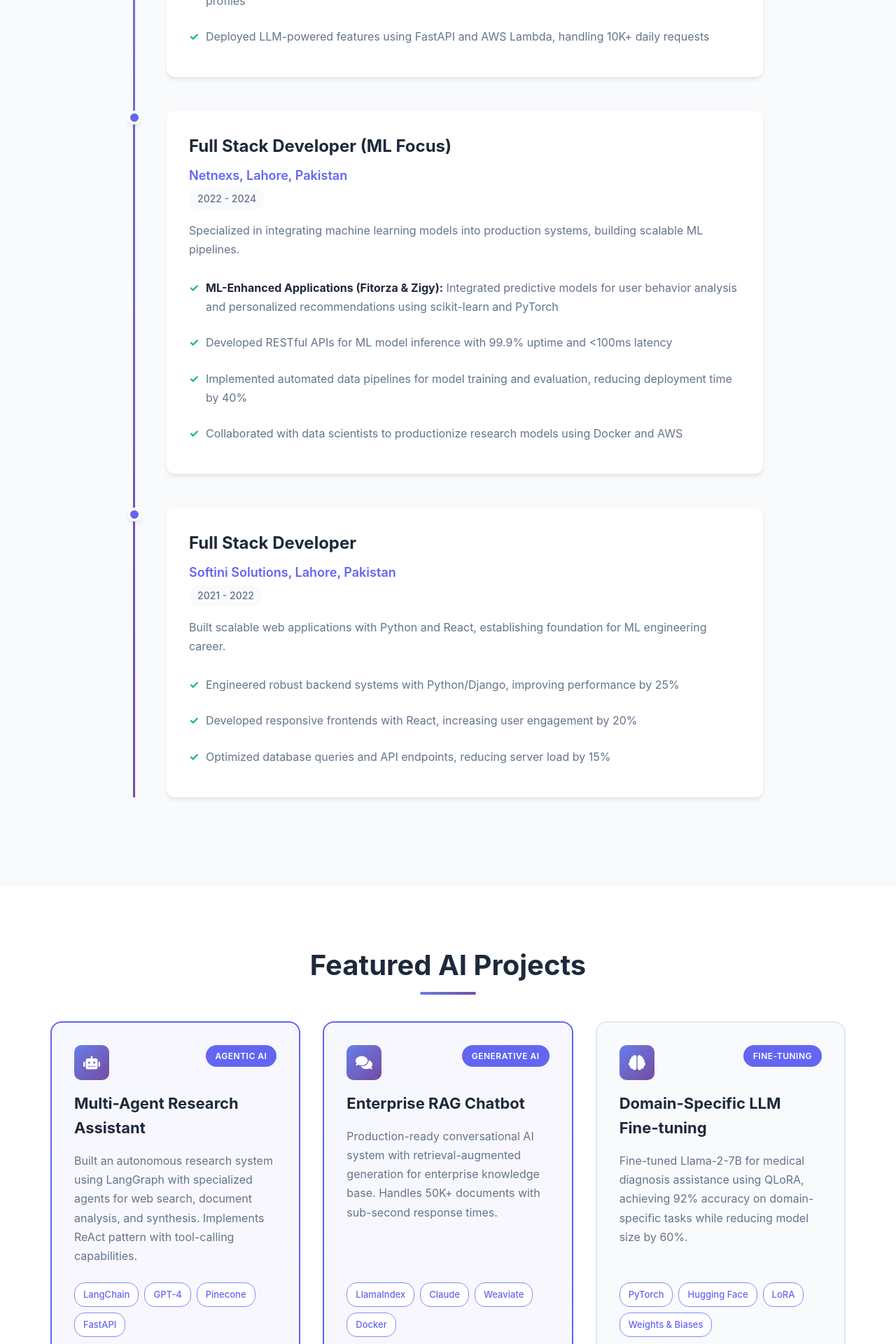
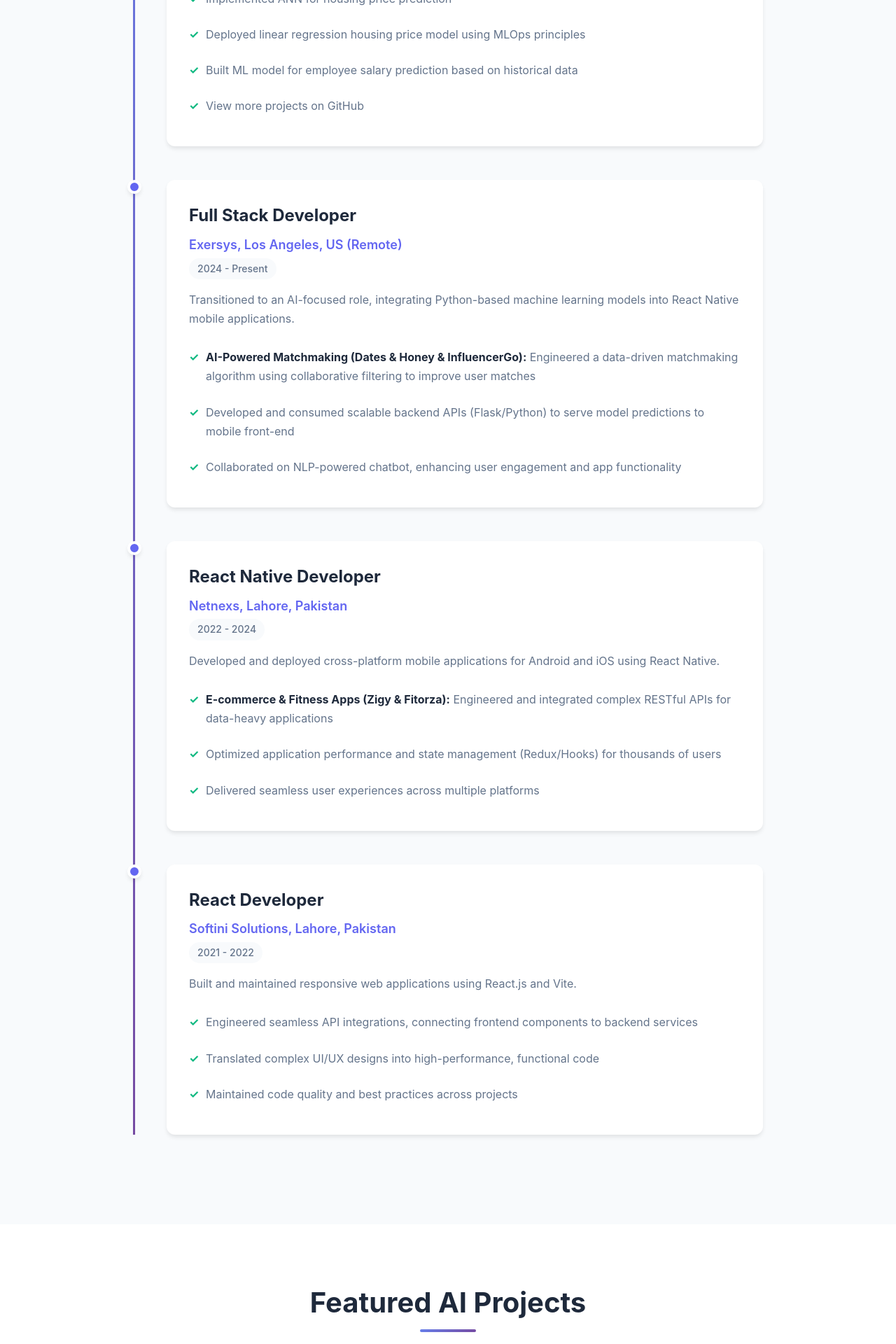
Before and after one commit to abdul-rehman-ai-ml/Portfolio, a React (Vite) app: page / in a window 1280 px wide. Shown: the part 4160-6080 px from the top of the page at 70% size. Built offline with nearby package versions, Linux system fonts and the light colour scheme.

Commit message:
update portfolio

```diff
--- a/src/components/Contact.jsx
+++ b/src/components/Contact.jsx
@@ -6,8 +6,8 @@ const Contact = () => {
     {
       icon: <FaEnvelope />,
       title: 'Email',
-      value: 'mrehmansissiqui53@gmail.com',
-      link: 'mailto:mrehmansissiqui53@gmail.com'
+      value: 'mrehmansiddiqui53@gmail.com',
+      link: 'mailto:mrehmansiddiqui53@gmail.com'
     },
     {
       icon: <FaPhone />,
@@ -18,14 +18,14 @@ const Contact = () => {
     {
       icon: <FaMapMarkerAlt />,
       title: 'Location',
-      value: 'Lahore, Punjab, Pakistan',
+      value: 'Canal Bank, Lahore',
       link: null
     },
     {
       icon: <FaLinkedin />,
       title: 'LinkedIn',
       value: 'Connect with me',
-      link: 'https://www.linkedin.com/in/abdul-rehman'
+      link: 'https://www.linkedin.com/in/abduI-rehman-80b51a200/'
     }
   ];
 
--- a/src/components/Experience.jsx
+++ b/src/components/Experience.jsx
@@ -3,47 +3,63 @@ import React from 'react';
 const Experience = () => {
   const experiences = [
     {
-      title: 'AI/ML Full Stack Developer',
-      company: 'Exersys, Los Angeles, USA',
-      period: '2024 - Present',
-      description: 'Leading AI integration initiatives, developing intelligent systems with LLMs and agentic frameworks for production applications.',
+      title: 'AI Engineer (Trainee)',
+      company: 'NAVTTC',
+      period: '2025 - Present',
+      description: 'Developing and deploying advanced AI/ML systems with focus on NLP, deep learning, and MLOps practices.',
       achievements: [
         {
-          title: 'AI-Powered Matchmaking (Dates & Honey)',
-          description: 'Engineered an intelligent recommendation system using collaborative filtering and LLM-based personality analysis, increasing match quality by 35%'
+          title: 'Multi-Lingual Sentiment Analysis (GlobalTextIQ)',
+          description: 'Engineered an NLP system to analyze customer reviews and remarks across multiple languages'
         },
         {
-          title: 'Conversational AI Agent (InfluencerGo)',
-          description: 'Built a multi-turn conversational agent using LangChain with RAG for context-aware responses, reducing response time by 60% and improving engagement by 45%'
+          title: 'Heart Disease Prediction System',
+          description: 'Deployed a heart disease classification model to AWS SageMaker using a full CI/CD pipeline with GitHub Actions'
         },
-        'Implemented vector search with Pinecone for semantic similarity matching across 100K+ user profiles',
-        'Deployed LLM-powered features using FastAPI and AWS Lambda, handling 10K+ daily requests'
-      ]
-    },
-    {
-      title: 'Full Stack Developer (ML Focus)',
-      company: 'Netnexs, Lahore, Pakistan',
-      period: '2022 - 2024',
-      description: 'Specialized in integrating machine learning models into production systems, building scalable ML pipelines.',
-      achievements: [
-        {
-          title: 'ML-Enhanced Applications (Fitorza & Zigy)',
-          description: 'Integrated predictive models for user behavior analysis and personalized recommendations using scikit-learn and PyTorch'
-        },
-        'Developed RESTful APIs for ML model inference with 99.9% uptime and <100ms latency',
-        'Implemented automated data pipelines for model training and evaluation, reducing deployment time by 40%',
-        'Collaborated with data scientists to productionize research models using Docker and AWS'
+        'Developed CNN for deep learning-based image classification',
+        'Implemented ANN for housing price prediction',
+        'Deployed linear regression housing price model using MLOps principles',
+        'Built ML model for employee salary prediction based on historical data',
+        'View more projects on GitHub'
       ]
     },
     {
       title: 'Full Stack Developer',
+      company: 'Exersys, Los Angeles, US (Remote)',
+      period: '2024 - Present',
+      description: 'Transitioned to an AI-focused role, integrating Python-based machine learning models into React Native mobile applications.',
+      achievements: [
+        {
+          title: 'AI-Powered Matchmaking (Dates & Honey & InfluencerGo)',
+          description: 'Engineered a data-driven matchmaking algorithm using collaborative filtering to improve user matches'
+        },
+        'Developed and consumed scalable backend APIs (Flask/Python) to serve model predictions to mobile front-end',
+        'Collaborated on NLP-powered chatbot, enhancing user engagement and app functionality'
+      ]
+    },
+    {
+      title: 'React Native Developer',
+      company: 'Netnexs, Lahore, Pakistan',
+      period: '2022 - 2024',
+      description: 'Developed and deployed cross-platform mobile applications for Android and iOS using React Native.',
+      achievements: [
+        {
+          title: 'E-commerce & Fitness Apps (Zigy & Fitorza)',
+          description: 'Engineered and integrated complex RESTful APIs for data-heavy applications'
+        },
+        'Optimized application performance and state management (Redux/Hooks) for thousands of users',
+        'Delivered seamless user experiences across multiple platforms'
+      ]
+    },
+    {
+      title: 'React Developer',
       company: 'Softini Solutions, Lahore, Pakistan',
       period: '2021 - 2022',
-      description: 'Built scalable web applications with Python and React, establishing foundation for ML engineering career.',
+      description: 'Built and maintained responsive web applications using React.js and Vite.',
       achievements: [
-        'Engineered robust backend systems with Python/Django, improving performance by 25%',
-        'Developed responsive frontends with React, increasing user engagement by 20%',
-        'Optimized database queries and API endpoints, reducing server load by 15%'
+        'Engineered seamless API integrations, connecting frontend components to backend services',
+        'Translated complex UI/UX designs into high-performance, functional code',
+        'Maintained code quality and best practices across projects'
       ]
     }
   ];
--- a/src/components/Hero.jsx
+++ b/src/components/Hero.jsx
@@ -63,13 +63,13 @@ const Hero = () => {
             </Link>
           </div>
           <div className="social-links">
-            <a href="https://www.linkedin.com/in/abdul-rehman" target="_blank" rel="noopener noreferrer" aria-label="LinkedIn">
+            <a href="https://www.linkedin.com/in/abduI-rehman-80b51a200/" target="_blank" rel="noopener noreferrer" aria-label="LinkedIn">
               <FaLinkedin />
             </a>
-            <a href="https://github.com/abdulrehman" target="_blank" rel="noopener noreferrer" aria-label="GitHub">
+            <a href="https://github.com/abdul-rehman-ai-ml" target="_blank" rel="noopener noreferrer" aria-label="GitHub">
               <FaGithub />
             </a>
-            <a href="mailto:mrehmansissiqui53@gmail.com" aria-label="Email">
+            <a href="mailto:mrehmansiddiqui53@gmail.com" aria-label="Email">
               <FaEnvelope />
             </a>
           </div>
--- a/src/components/Projects.jsx
+++ b/src/components/Projects.jsx
@@ -4,80 +4,106 @@ import { FaRobot, FaComments, FaBrain, FaShieldAlt, FaTools, FaShoppingCart } fr
 const Projects = () => {
   const projects = [
     {
-      icon: <FaRobot />,
-      badge: 'Agentic AI',
-      title: 'Multi-Agent Research Assistant',
-      description: 'Built an autonomous research system using LangGraph with specialized agents for web search, document analysis, and synthesis. Implements ReAct pattern with tool-calling capabilities.',
-      tech: ['LangChain', 'GPT-4', 'Pinecone', 'FastAPI'],
+      icon: <FaComments />,
+      badge: 'NLP',
+      title: 'Multi-Lingual Sentiment Analysis (GlobalTextIQ)',
+      description: 'Engineered an NLP system to analyze customer reviews and remarks across multiple languages, providing actionable insights for businesses.',
+      tech: ['Python', 'NLP', 'TensorFlow', 'Transformers'],
       highlights: [
-        'Orchestrates 4 specialized agents with dynamic task delegation',
-        'RAG implementation with semantic chunking and reranking',
-        'Reduces research time by 70% with 90% accuracy'
+        'Multi-language support for global customer feedback',
+        'Real-time sentiment classification and analysis',
+        'Scalable architecture for high-volume data processing'
       ],
       featured: true
     },
     {
-      icon: <FaComments />,
-      badge: 'Generative AI',
-      title: 'Enterprise RAG Chatbot',
-      description: 'Production-ready conversational AI system with retrieval-augmented generation for enterprise knowledge base. Handles 50K+ documents with sub-second response times.',
-      tech: ['LlamaIndex', 'Claude', 'Weaviate', 'Docker'],
+      icon: <FaShieldAlt />,
+      badge: 'Deep Learning',
+      title: 'Heart Disease Prediction System',
+      description: 'Deployed a heart disease classification model to AWS SageMaker using a full CI/CD pipeline with GitHub Actions for automated deployment.',
+      tech: ['Python', 'AWS SageMaker', 'GitHub Actions', 'Scikit-learn'],
       highlights: [
-        'Hybrid search combining dense and sparse retrieval',
-        'Custom prompt templates with chain-of-thought reasoning',
-        'Deployed on AWS with auto-scaling (1K+ concurrent users)'
+        'Full CI/CD pipeline with automated testing',
+        'Deployed on AWS SageMaker for scalability',
+        'High accuracy classification model'
       ],
       featured: true
     },
     {
       icon: <FaBrain />,
-      badge: 'Fine-tuning',
-      title: 'Domain-Specific LLM Fine-tuning',
-      description: 'Fine-tuned Llama-2-7B for medical diagnosis assistance using QLoRA, achieving 92% accuracy on domain-specific tasks while reducing model size by 60%.',
-      tech: ['PyTorch', 'Hugging Face', 'LoRA', 'Weights & Biases'],
+      badge: 'Computer Vision',
+      title: 'CNN Image Recognition',
+      description: 'Developed a Convolutional Neural Network (CNN) for deep learning-based image classification with high accuracy on diverse datasets.',
+      tech: ['Python', 'TensorFlow', 'Keras', 'CNN'],
       highlights: [
-        'Efficient fine-tuning with 4-bit quantization',
-        'Custom evaluation metrics for medical accuracy',
-        'Deployed with TensorRT for 3x inference speedup'
+        'Deep learning architecture for image classification',
+        'Transfer learning for improved performance',
+        'Optimized for real-time inference'
+      ],
+      featured: true
+    },
+    {
+      icon: <FaTools />,
+      badge: 'Predictive ML',
+      title: 'ANN Housing Price Prediction',
+      description: 'Implemented an Artificial Neural Network (ANN) to predict housing prices based on various features and market conditions.',
+      tech: ['Python', 'TensorFlow', 'Pandas', 'NumPy'],
+      highlights: [
+        'Multi-layer neural network architecture',
+        'Feature engineering for improved accuracy',
+        'Regression model with low error rates'
       ],
       featured: false
     },
     {
-      icon: <FaShieldAlt />,
-      badge: 'ML Engineering',
-      title: 'Real-time Fraud Detection System',
-      description: 'ML-powered fraud detection using ensemble methods and anomaly detection, processing 100K+ transactions daily with 95% precision.',
-      tech: ['scikit-learn', 'XGBoost', 'Redis', 'AWS SageMaker'],
+      icon: <FaTools />,
+      badge: 'MLOps',
+      title: 'MLOps Housing Scheme',
+      description: 'Deployed a linear regression housing price model using MLOps principles including version control, automated testing, and continuous deployment.',
+      tech: ['Python', 'MLflow', 'Docker', 'Git'],
       highlights: [
-        'Real-time inference with <50ms latency',
-        'Handles class imbalance with SMOTE and ensemble methods',
-        'Continuous learning pipeline with automated retraining'
+        'Full MLOps pipeline implementation',
+        'Model versioning and experiment tracking',
+        'Automated deployment and monitoring'
       ],
       featured: false
     },
     {
       icon: <FaTools />,
       badge: 'Predictive ML',
-      title: 'Predictive Maintenance Engine',
-      description: 'Time-series forecasting model for industrial equipment failure prediction, reducing downtime by 30% using gradient boosting and LSTM networks.',
-      tech: ['TensorFlow', 'LightGBM', 'MLflow', 'Kubernetes'],
+      title: 'Employee Salary Prediction',
+      description: 'Built a machine learning model to predict employee salaries based on historical data, experience, and job roles.',
+      tech: ['Python', 'Scikit-learn', 'Pandas', 'Gradient Boosting'],
       highlights: [
-        'F1-score of 0.92 on failure prediction',
-        'Hybrid model combining statistical and deep learning',
-        'Deployed as microservice with model versioning'
+        'Feature selection and engineering',
+        'Ensemble methods for improved accuracy',
+        'Deployed as REST API for integration'
       ],
       featured: false
     },
     {
       icon: <FaShoppingCart />,
       badge: 'Recommender System',
-      title: 'Personalized Recommendation Engine',
-      description: 'Hybrid recommendation system combining collaborative filtering and content-based methods for e-commerce, increasing conversion rate by 28%.',
-      tech: ['PyTorch', 'Surprise', 'PostgreSQL', 'Flask'],
+      title: 'AI-Powered Matchmaking (Dates & Honey)',
+      description: 'Engineered a data-driven matchmaking algorithm using collaborative filtering to improve user matches in mobile dating application.',
+      tech: ['Python', 'Flask', 'React Native', 'Collaborative Filtering'],
       highlights: [
-        'Processes 50K+ user interactions for personalization',
-        'A/B tested with 15% improvement in CTR',
-        'Real-time recommendations via REST API'
+        'Collaborative filtering for personalized matches',
+        'Backend APIs serving model predictions',
+        'Integrated with React Native mobile app'
+      ],
+      featured: false
+    },
+    {
+      icon: <FaComments />,
+      badge: 'NLP',
+      title: 'NLP-Powered Chatbot (InfluencerGo)',
+      description: 'Collaborated on building an NLP-powered chatbot to enhance user engagement and provide intelligent responses in influencer marketing app.',
+      tech: ['Python', 'NLP', 'Flask', 'React Native'],
+      highlights: [
+        'Natural language understanding and generation',
+        'Context-aware conversational AI',
+        'Seamless integration with mobile platform'
       ],
       featured: false
     }
```
